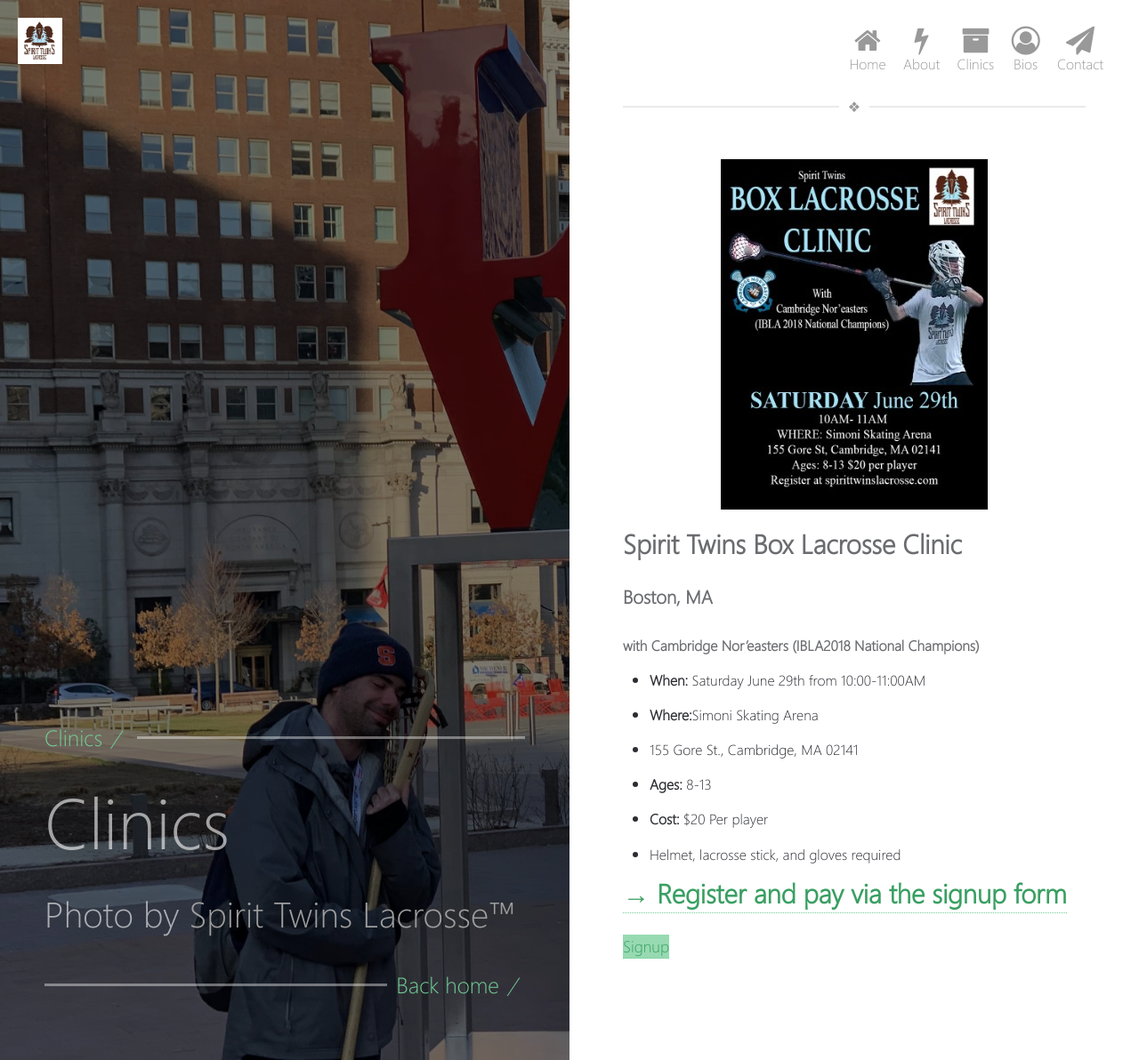
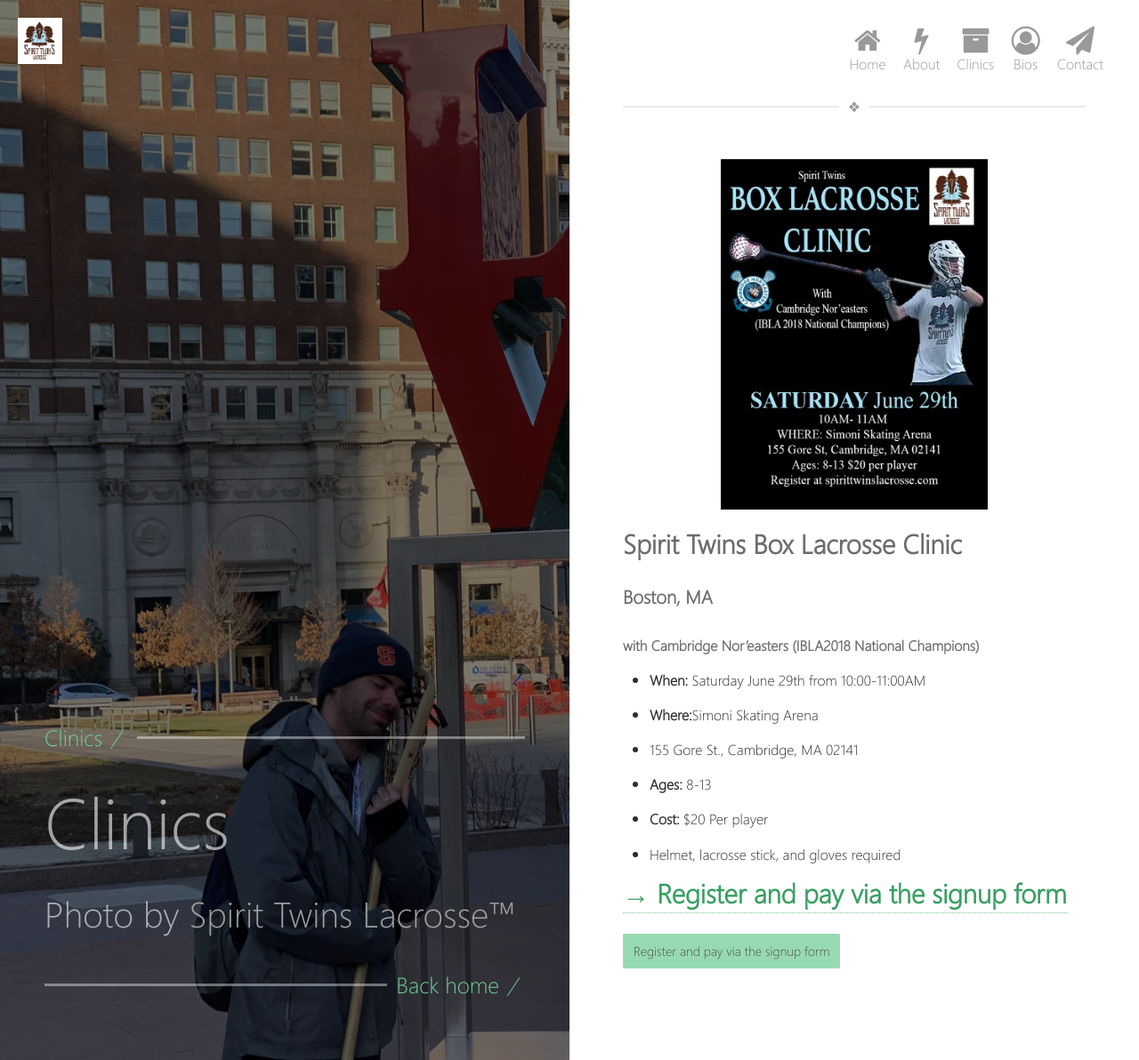
Before and after one commit to adamdjbrett/spirittwinslacrosse.com, a Jekyll site: the page built from _pages/clinics.md, in a window 1280 px wide. Shown: the whole page at 89% size. Built offline with Jekyll 4.4.1, drawn with Linux system fonts in a browser that asks for light colours.

Commit message:
Update clinics.md

```diff
--- a/_pages/clinics.md
+++ b/_pages/clinics.md
@@ -5,7 +5,7 @@
 permalink: /clinics/
 image: "images/wooden-lacrosse-stick-love-laxcon-min.jpg"
 ---
-[![Boston Clinic Poster](/images/boston-clinic-300x394.jpg)](/images/boston-clinic-300x394.jpg)
+[![Boston Clinic Poster](/images/boston-clinic-300x394.jpg)](/images/boston-clinic.jpg)
 
 ## Spirit Twins Box Lacrosse Clinic
 
@@ -21,4 +21,4 @@
 *   Helmet, lacrosse stick, and gloves required
 
 ## [→ Register and pay via the signup form](/registration/)
-<a href="/registration" class="btn_success">Signup</a>
+[Register and pay via the signup form](/registration/){: .btn .btn_success}
```
